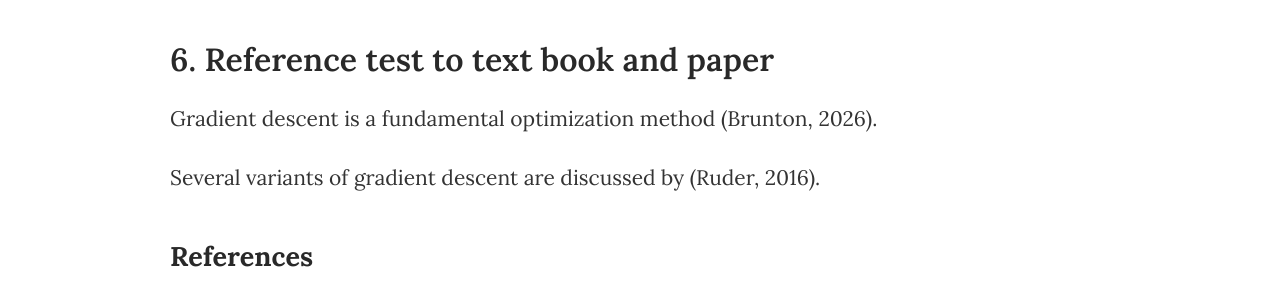
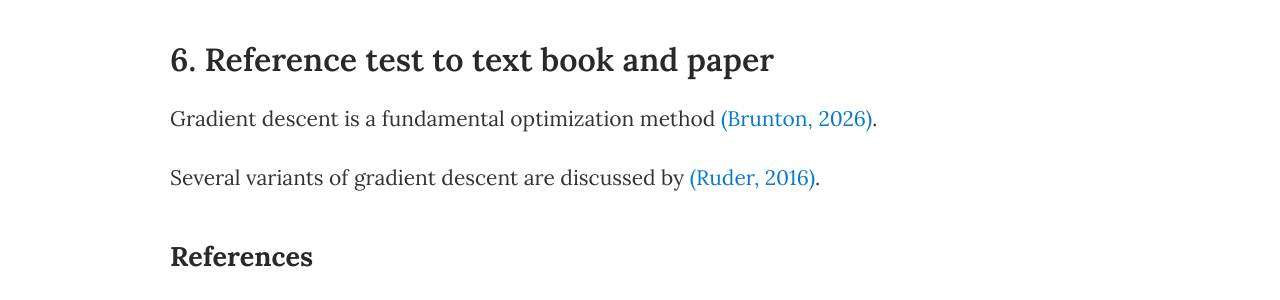
Before and after one commit to chimeralab314/chimeralab314.github.io, a Jekyll site: the page built from _posts/2026-10-30-mathjax-test.md, in a window 1280 px wide. Shown: the part 1745-2045 px from the top of the page. Built offline with Jekyll 4.4.1, drawn with Linux system fonts in a browser that asks for light colours; a script that is not in the unit is left out.

Commit message:
in-text citations clickable
Updated citation format to include a hyperlink for the author.

```diff
--- a/_includes/citation.html
+++ b/_includes/citation.html
@@ -1,6 +1,7 @@
 {%- assign reference = site.data.references[include.key] -%}
 {%- if reference -%}
-({{ reference.author | split: ", " | first }}, {{ reference.year }})
+{%- assign surname = reference.author | split: ", " | first -%}
+<a class="citation" href="#ref-{{ include.key }}">({{ surname }}, {{ reference.year }})</a>
 {%- else -%}
-[Reference not found: {{ include.key }}]
+<span class="citation-error">[Reference not found: {{ include.key }}]</span>
 {%- endif -%}
```
